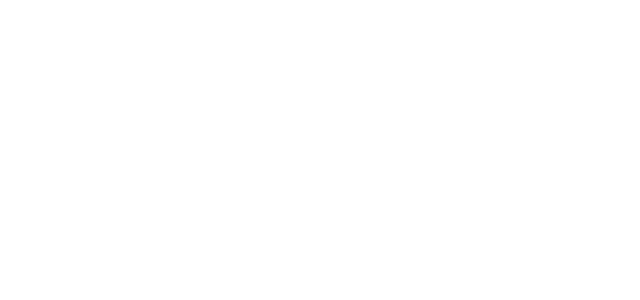
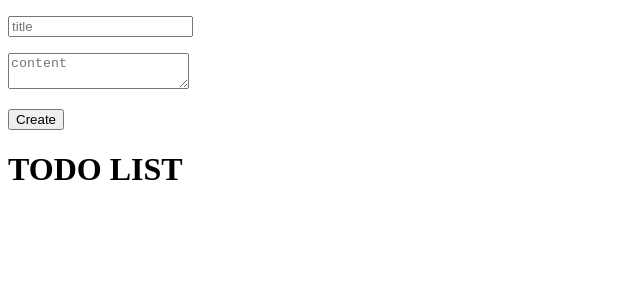
Before and after one commit to ghkd1418/wanted-pre-onboarding-challenge-fe-1, a React (Vite) app in the folder client/: page / in a window 1280 px wide. Before the commit this address had no page. Shown: the top 300 px of the page, without its empty margins (0-640 px from the left). Built offline with nearby package versions, Linux system fonts and the light colour scheme.

Commit message:
feat: todo create 구현

```diff
--- a/client/src/App.tsx
+++ b/client/src/App.tsx
@@ -2,11 +2,13 @@
 
 import { SignUp } from "./pages/sign-up/SignUp";
 import { Login } from "./pages/login/Login";
+import { Todo } from "./pages/todo/Todo";
 
 function App() {
   return (
     <div className="App">
       <Routes>
+        <Route path="/" element={<Todo />} />
         <Route path="/auth" element={<SignUp />} />
         <Route path="/auth/login" element={<Login />} />
       </Routes>
--- /dev/null
+++ b/client/src/pages/todo/CreateTodo.tsx
@@ -0,0 +1,21 @@
+export const CreateTodo = ({ onCreate }: any) => {
+  const submitHandler = (e: any) => {
+    e.preventDefault();
+
+    const title = e.target.title.value;
+    const content = e.target.content.value;
+    onCreate(title, content);
+  };
+
+  return (
+    <form onSubmit={submitHandler}>
+      <p>
+        <input name="title" placeholder="title" />
+      </p>
+      <p>
+        <textarea name="content" placeholder="content" />
+      </p>
+      <input type="submit" value="Create" />
+    </form>
+  );
+};
--- /dev/null
+++ b/client/src/pages/todo/Todo.tsx
@@ -0,0 +1,39 @@
+import axios from "axios";
+import { useEffect, useState } from "react";
+import { CreateTodo } from "./CreateTodo";
+
+export const Todo = () => {
+  const token = localStorage.getItem("token");
+  const [todos, setTodos] = useState<string[]>([]);
+
+  console.log(token);
+
+  const createHandler = (title: string, content: string) => {
+    axios
+      .post(
+        "http://localhost:8080/todos",
+        {
+          title,
+          content,
+        },
+        {
+          headers: {
+            Authorization: `Bearer ${token}`,
+          },
+        }
+      )
+      .then((res) => {
+        console.log(res);
+      })
+      .catch((err) => {
+        console.log(err);
+      });
+  };
+
+  return (
+    <>
+      <CreateTodo onCreate={createHandler} />
+      <h1>TODO LIST</h1>
+    </>
+  );
+};
```
